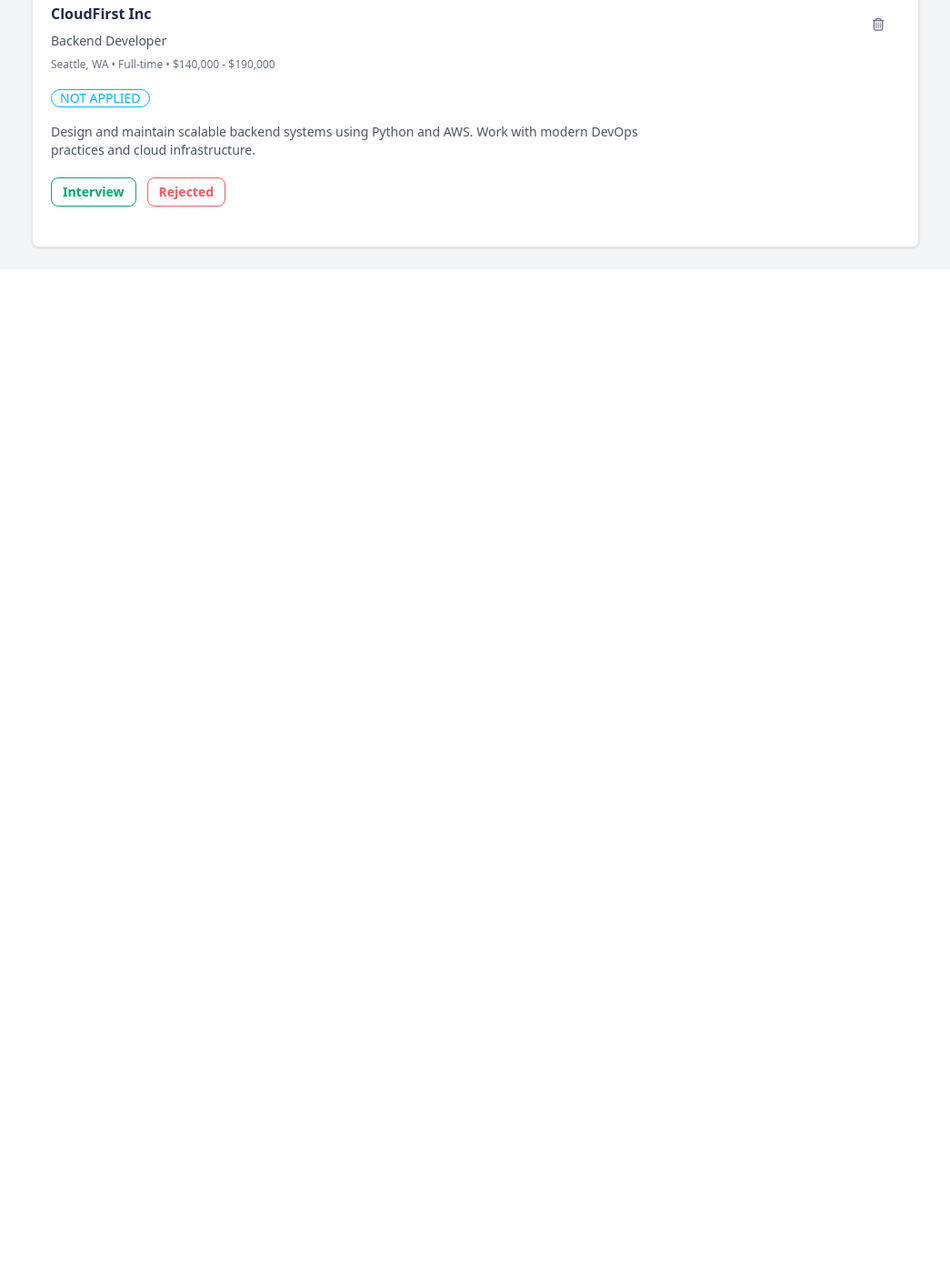
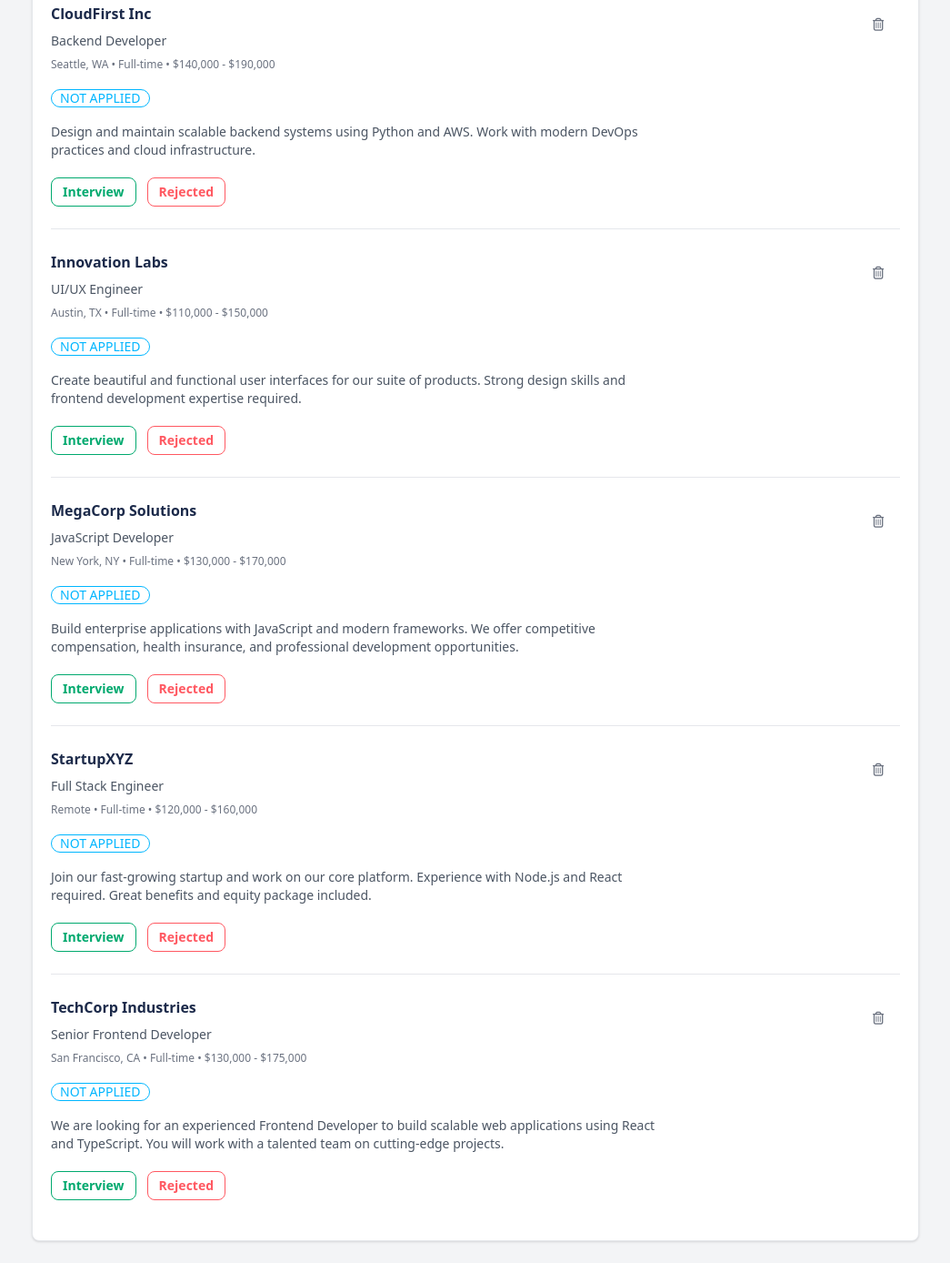
Before and after one commit to abirkhan0495/assignment4, a plain HTML site: page index.html in a window 1280 px wide. Shown: the part 1143-2531 px from the top of the page at 91% size, without its empty margins (117-1162 px from the left). Before the commit the page ends 1439 px from the top, so only its background shows below. Drawn offline with nearby package versions, Linux system fonts and the light colour scheme.

Commit message:
all card

```diff
--- a/index.html
+++ b/index.html
@@ -166,6 +166,117 @@
             </button>
           </div>
         </div>
+        <!-- CARD 5 -->
+        <div class="job-card py-6" data-id="j5" data-status="not_applied">
+          <div class="flex items-start justify-between gap-6">
+            <div class="space-y-2">
+              <h3 class="font-bold text-[#1C2A4A]">Innovation Labs</h3>
+              <p class="text-sm text-gray-600">UI/UX Engineer</p>
+              <p class="text-xs text-gray-500">Austin, TX • Full-time • $110,000 - $150,000</p>
+
+              <div class="pt-2">
+                <span class="badge badge-info badge-outline">NOT APPLIED</span>
+              </div>
+
+              <p class="text-sm text-gray-600 max-w-2xl pt-2">
+                Create beautiful and functional user interfaces for our suite of products. Strong design skills and frontend development expertise required.
+              </p>
+
+              <div class="flex gap-3 pt-3">
+                <button class="btn btn-sm btn-outline btn-success" data-action="interview" data-id="j5">Interview</button>
+                <button class="btn btn-sm btn-outline btn-error" data-action="rejected" data-id="j5">Rejected</button>
+              </div>
+            </div>
+
+            <button data-action="delete" class="btn btn-circle btn-ghost border">
+              <i class="fa-regular fa-trash-can text-gray-500"></i>
+            </button>
+          </div>
+        </div>
+
+        <!-- CARD 6 -->
+        <div class="job-card py-6" data-id="j6" data-status="not_applied">
+          <div class="flex items-start justify-between gap-6">
+            <div class="space-y-2">
+              <h3 class="font-bold text-[#1C2A4A]">MegaCorp Solutions</h3>
+              <p class="text-sm text-gray-600">JavaScript Developer</p>
+              <p class="text-xs text-gray-500">New York, NY • Full-time • $130,000 - $170,000</p>
+
+              <div class="pt-2">
+                <span class="badge badge-info badge-outline">NOT APPLIED</span>
+              </div>
+
+              <p class="text-sm text-gray-600 max-w-2xl pt-2">
+                Build enterprise applications with JavaScript and modern frameworks. We offer competitive compensation, health insurance, and professional development opportunities.
+              </p>
+
+              <div class="flex gap-3 pt-3">
+                <button class="btn btn-sm btn-outline btn-success" data-action="interview" data-id="j6">Interview</button>
+                <button class="btn btn-sm btn-outline btn-error" data-action="rejected" data-id="j6">Rejected</button>
+              </div>
+            </div>
+
+            <button data-action="delete" class="btn btn-circle btn-ghost border">
+              <i class="fa-regular fa-trash-can text-gray-500"></i>
+            </button>
+          </div>
+        </div>
+
+        <!-- CARD 7 -->
+        <div class="job-card py-6" data-id="j7" data-status="not_applied">
+          <div class="flex items-start justify-between gap-6">
+            <div class="space-y-2">
+              <h3 class="font-bold text-[#1C2A4A]">StartupXYZ</h3>
+              <p class="text-sm text-gray-600">Full Stack Engineer</p>
+              <p class="text-xs text-gray-500">Remote • Full-time • $120,000 - $160,000</p>
+
+              <div class="pt-2">
+                <span class="badge badge-info badge-outline">NOT APPLIED</span>
+              </div>
+
+              <p class="text-sm text-gray-600 max-w-2xl pt-2">
+                Join our fast-growing startup and work on our core platform. Experience with Node.js and React required. Great benefits and equity package included.
+              </p>
+
+              <div class="flex gap-3 pt-3">
+                <button class="btn btn-sm btn-outline btn-success" data-action="interview" data-id="j7">Interview</button>
+                <button class="btn btn-sm btn-outline btn-error" data-action="rejected" data-id="j7">Rejected</button>
+              </div>
+            </div>
+
+            <button data-action="delete" class="btn btn-circle btn-ghost border">
+              <i class="fa-regular fa-trash-can text-gray-500"></i>
+            </button>
+          </div>
+        </div>
+
+        <!-- CARD 8 -->
+        <div class="job-card py-6" data-id="j8" data-status="not_applied">
+          <div class="flex items-start justify-between gap-6">
+            <div class="space-y-2">
+              <h3 class="font-bold text-[#1C2A4A]">TechCorp Industries</h3>
+              <p class="text-sm text-gray-600">Senior Frontend Developer</p>
+              <p class="text-xs text-gray-500">San Francisco, CA • Full-time • $130,000 - $175,000</p>
+
+              <div class="pt-2">
+                <span class="badge badge-info badge-outline">NOT APPLIED</span>
+              </div>
+
+              <p class="text-sm text-gray-600 max-w-2xl pt-2">
+                We are looking for an experienced Frontend Developer to build scalable web applications using React and TypeScript. You will work with a talented team on cutting-edge projects.
+              </p>
+
+              <div class="flex gap-3 pt-3">
+                <button class="btn btn-sm btn-outline btn-success" data-action="interview" data-id="j8">Interview</button>
+                <button class="btn btn-sm btn-outline btn-error" data-action="rejected" data-id="j8">Rejected</button>
+              </div>
+            </div>
+
+            <button data-action="delete" class="btn btn-circle btn-ghost border">
+              <i class="fa-regular fa-trash-can text-gray-500"></i>
+            </button>
+          </div>
+        </div>
 
 
 
```
